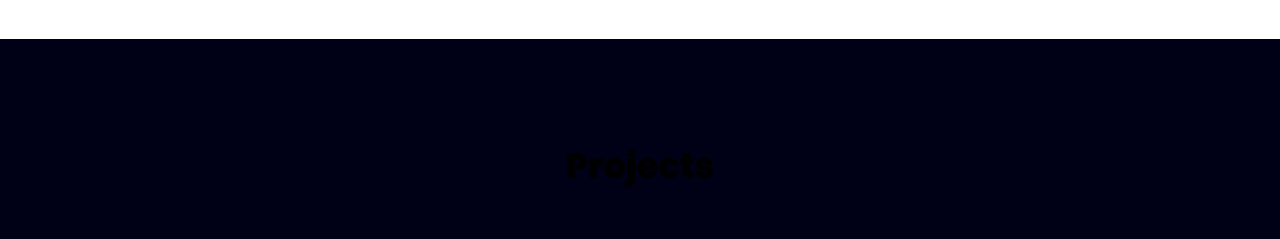
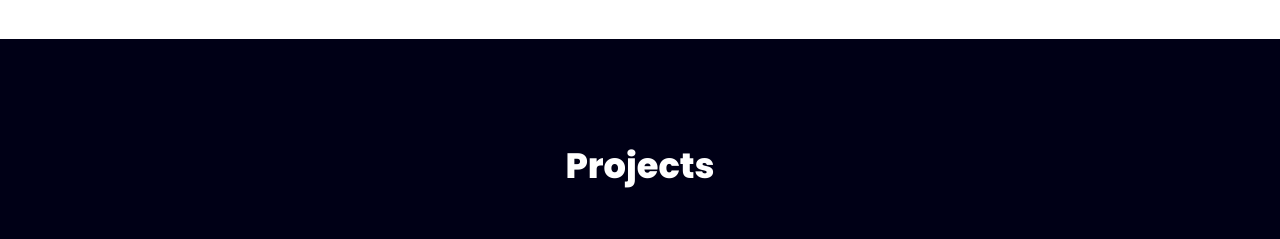
Before and after one commit to ahmed-haz/Portfolio-Project, a plain HTML site: page index.html in a window 1280 px wide. Shown: the part 1440-1679 px from the top of the page. Drawn offline with Linux system fonts and the light colour scheme.

Commit message:
fixed the project title issue

```diff
--- a/style.css
+++ b/style.css
@@ -169,6 +169,9 @@ section {
 .projects {
     background-color: #000016;
 }
+.projects .title{
+    color:#fff;
+}
 
 .projects .content{
     margin-top: 30px;
```
